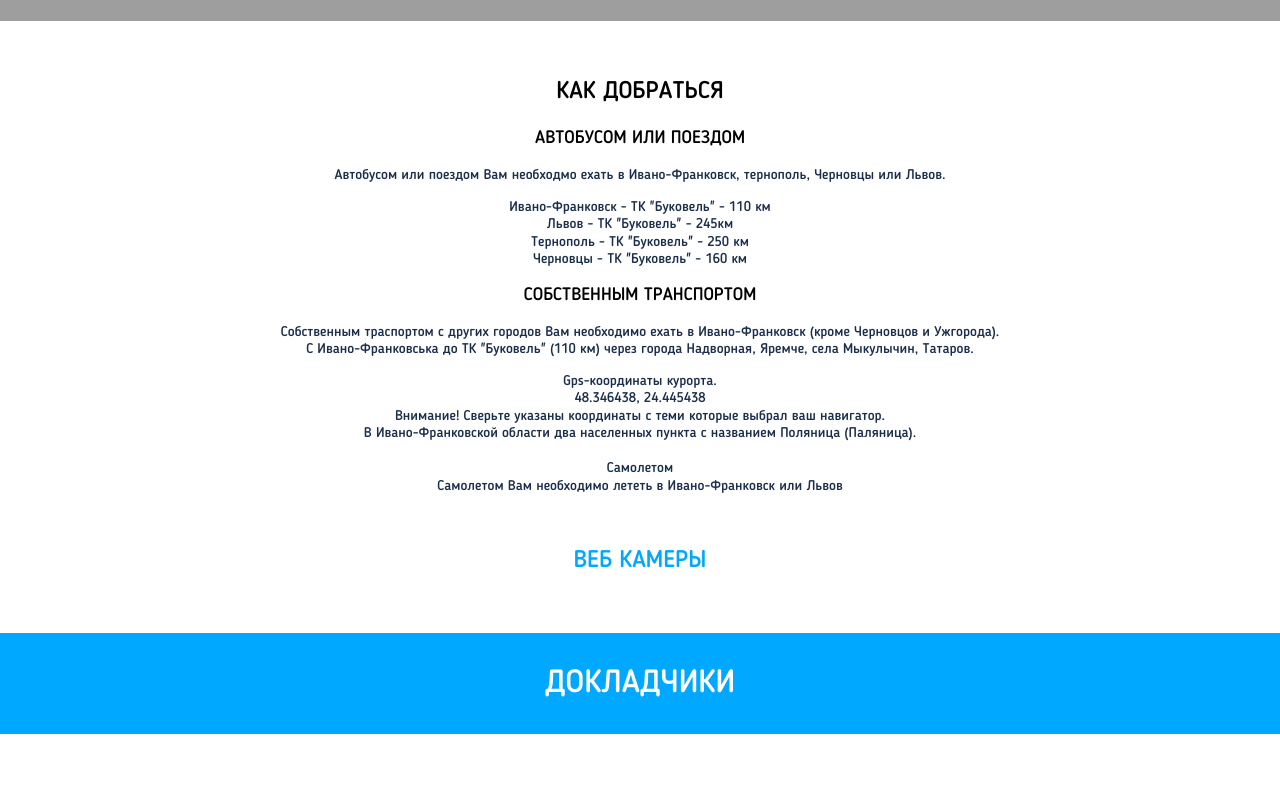
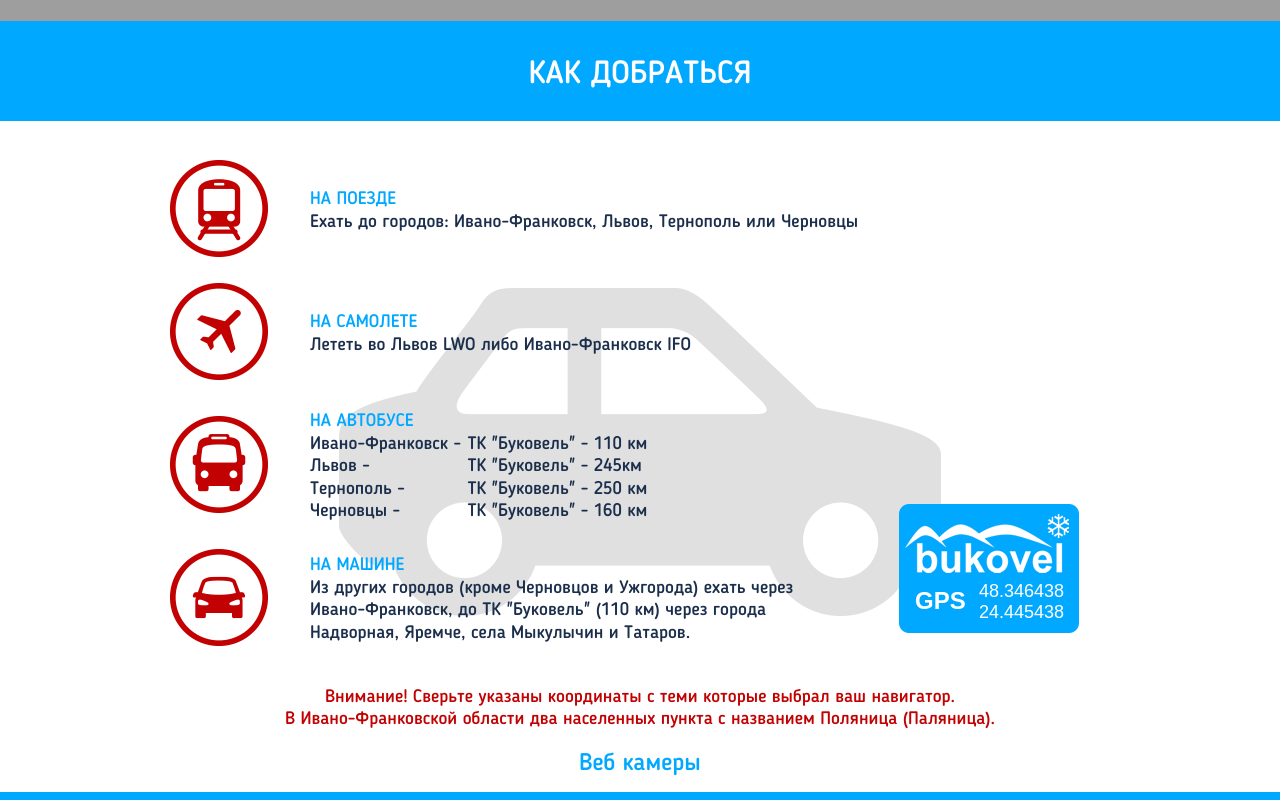
Before and after one commit to artyomtrityak/webukovel, a website: page index.html in a window 1280 px wide. Shown: the part 1180-1980 px from the top of the page. Drawn offline with Linux system fonts and the light colour scheme; some packages are replaced by stand-ins of ours; grey boxes are pictures that could not be loaded.

Commit message:
Stylize routes block

```diff
--- a/css/main.css
+++ b/css/main.css
@@ -284,7 +284,7 @@
 .support__item+.support__item{margin-bottom:7.7em}
 .support__item+.support__item h3{margin-bottom:.15em;padding-top:.1em}
 .support__logo{display:inline-block;vertical-align:top;-webkit-transition:-webkit-transform .25s ease;transition:transform .25s ease}
-.support__logo:active,.support__logo:hover{-webkit-transform:translateY(0.3em);-ms-transform:translateY(0.3em);transform:translateY(0.3em)}
+.support__logo:active,.support__logo:hover{-webkit-transform:translateY(.3em);-ms-transform:translateY(.3em);transform:translateY(.3em)}
 .support__logo--google{margin-top:4.85em;margin-left:1.4em}
 .support__logo--java{margin-top:2.3em;margin-left:8.3em}
 .support__logo--oracle{margin-top:3.85em;margin-left:3.2em}
@@ -316,38 +316,34 @@
 img{max-width:100%!important}
 h2,h3,p{orphans:3;widows:3}
 h2,h3{page-break-after:avoid}}
-@-webkit-keyframes bounce{0%,100%,20%,53%,80%{-webkit-transition-timing-function:cubic-bezier(0.215,.61,.355,1);transition-timing-function:cubic-bezier(0.215,.61,.355,1);-webkit-transform:translate3d(0,0,0);transform:translate3d(0,0,0)}
-40%,43%{-webkit-transition-timing-function:cubic-bezier(0.755,.05,.855,.06);transition-timing-function:cubic-bezier(0.755,.05,.855,.06);-webkit-transform:translate3d(0,-30px,0);transform:translate3d(0,-30px,0)}
-70%{-webkit-transition-timing-function:cubic-bezier(0.755,.05,.855,.06);transition-timing-function:cubic-bezier(0.755,.05,.855,.06);-webkit-transform:translate3d(0,-15px,0);transform:translate3d(0,-15px,0)}
+@-webkit-keyframes bounce{0%,100%,20%,53%,80%{-webkit-transition-timing-function:cubic-bezier(.215,.61,.355,1);transition-timing-function:cubic-bezier(.215,.61,.355,1);-webkit-transform:translate3d(0,0,0);transform:translate3d(0,0,0)}
+40%,43%{-webkit-transition-timing-function:cubic-bezier(.755,.05,.855,.06);transition-timing-function:cubic-bezier(.755,.05,.855,.06);-webkit-transform:translate3d(0,-30px,0);transform:translate3d(0,-30px,0)}
+70%{-webkit-transition-timing-function:cubic-bezier(.755,.05,.855,.06);transition-timing-function:cubic-bezier(.755,.05,.855,.06);-webkit-transform:translate3d(0,-15px,0);transform:translate3d(0,-15px,0)}
 90%{-webkit-transform:translate3d(0,-4px,0);transform:translate3d(0,-4px,0)}}
-@keyframes bounce{0%,100%,20%,53%,80%{-webkit-transition-timing-function:cubic-bezier(0.215,.61,.355,1);transition-timing-function:cubic-bezier(0.215,.61,.355,1);-webkit-transform:translate3d(0,0,0);transform:translate3d(0,0,0)}
-40%,43%{-webkit-transition-timing-function:cubic-bezier(0.755,.05,.855,.06);transition-timing-function:cubic-bezier(0.755,.05,.855,.06);-webkit-transform:translate3d(0,-30px,0);transform:translate3d(0,-30px,0)}
-70%{-webkit-transition-timing-function:cubic-bezier(0.755,.05,.855,.06);transition-timing-function:cubic-bezier(0.755,.05,.855,.06);-webkit-transform:translate3d(0,-15px,0);transform:translate3d(0,-15px,0)}
+@keyframes bounce{0%,100%,20%,53%,80%{-webkit-transition-timing-function:cubic-bezier(.215,.61,.355,1);transition-timing-function:cubic-bezier(.215,.61,.355,1);-webkit-transform:translate3d(0,0,0);transform:translate3d(0,0,0)}
+40%,43%{-webkit-transition-timing-function:cubic-bezier(.755,.05,.855,.06);transition-timing-function:cubic-bezier(.755,.05,.855,.06);-webkit-transform:translate3d(0,-30px,0);transform:translate3d(0,-30px,0)}
+70%{-webkit-transition-timing-function:cubic-bezier(.755,.05,.855,.06);transition-timing-function:cubic-bezier(.755,.05,.855,.06);-webkit-transform:translate3d(0,-15px,0);transform:translate3d(0,-15px,0)}
 90%{-webkit-transform:translate3d(0,-4px,0);transform:translate3d(0,-4px,0)}}
-
-.map img {
-  max-width: none;
-}
-
-.speaker__icon {
-  display: none;
-  position: absolute;
-  top: 10px;
-  right: 10px;
-  z-index: 20;
-  width: 74px;
-  height: 45px;
-  background: url(../img/icon-pro.png) 0 0 no-repeat;
-}
-
-.speaker__icon--md {
-  width: 56px;
-  height: 55px;
-  background: url(../img/icon-mid.png) 0 0 no-repeat;
-}
-
-.speaker__icon--rk {
-  width: 63px;
-  height: 63px;
-  background: url(../img/icon-rookie.png) 0 0 no-repeat;
-}
+.map img{max-width:none}
+.speaker__icon{display:none;position:absolute;top:10px;right:10px;z-index:20;width:74px;height:45px;background:url(../img/icon-pro.png) no-repeat}
+.speaker__icon--md{width:56px;height:55px;background:url(../img/icon-mid.png) no-repeat}
+.speaker__icon--rk{width:63px;height:63px;background:url(../img/icon-rookie.png) no-repeat}
+.route{padding-bottom:1px;background:url(../img/bg-car.png) 50% 60.4% no-repeat}
+.route .wrap{position:relative}
+.route .headline{padding-top:1.15em;padding-bottom:.88em}
+.route__items{padding:1.429em 19em 1em 2.143em;margin-bottom:1.857em}
+.route__item{margin-top:1.857em}
+.route__item:first-child{margin-top:0}
+.route__img-box,.route__info{display:table-cell;vertical-align:middle}
+.route__img-box{width:140px;padding-right:1em}
+.route__info{padding-top:.286em}
+.route__info dt{text-transform:uppercase;color:#00a8ff;font-size:1.286em}
+.route__info dd{margin:0;font-size:1.286em}
+.route__info span{min-width:8.444em;display:inline-block}
+.route__warning{text-align:center;color:#c20202;font-size:1.286em}
+.route__coords{position:absolute;right:71px;bottom:158px;z-index:1;width:180px;height:129px;padding:5.5em 1.071em .357em 5em;background:url(../img/gps-logo.png) no-repeat;color:#fff;font-family:Arial,"Helvetica Neue",Helvetica,sans-serif}
+.route__coords b{position:absolute;bottom:.708em;left:.667em;font-size:1.714em;font-weight:700;text-transform:uppercase}
+.route__coords span{display:block;text-align:right;font-size:1.286em;line-height:1.2}
+.support__btn{padding:.65em .25em .55em;border-radius:8px;background-color:#00a8ff;display:inline-block;text-transform:uppercase;color:#fff;font-size:1.429em;text-align:center;line-height:1.15}
+.support__btn:hover{background-color:#00a0f0;color:#fff}
+.support__btn:active{-webkit-box-shadow:inset 0 1px 6px 2px #006ea6;box-shadow:inset 0 1px 6px 2px #006ea6;color:#fff}
--- a/index.html
+++ b/index.html
@@ -82,33 +82,54 @@
       <div id="map"></div>
     </section>
 
-    <section class="content" style="text-align: center">
-<h3>Как добраться</h3>
-<h4>Автобусом или поездом</h4>
-<p>Автобусом или поездом Вам необходмо ехать в Ивано-Франковск, тернополь, Черновцы или Львов.</p>
+    <section class="route" id="route">
+      <h2 class="headline">Как добраться</h2>
+      <div class="wrap">
+        <ul class="route__items">
+          <li class="route__item">
+            <div class="route__img-box"><img src="img/icon-train.png" alt="ПОЕЗД"></div>
+            <dl class="route__info">
+              <dt>НА ПОЕЗДЕ</dt>
+              <dd>Ехать до городов: Ивано-Франковск, Львов, Тернополь или Черновцы</dd>
+            </dl>
+          </li>
+          <li class="route__item">
+            <div class="route__img-box"><img src="img/icon-airplane.png" alt="САМОЛЕТ"></div>
+            <dl class="route__info">
+              <dt>НА САМОЛЕТЕ</dt>
+              <dd>Лететь во Львов LWO либо Ивано-Франковск IFO</dd>
+            </dl>
+          </li>
+          <li class="route__item">
+            <div class="route__img-box"><img src="img/icon-bus.png" alt="АВТОБУС"></div>
+            <dl class="route__info">
+              <dt>НА АВТОБУСЕ</dt>
+              <dd><span>Ивано-Франковск -</span> ТК "Буковель" - 110 км</dd>
+              <dd><span>Львов -</span> ТК "Буковель" - 245км</dd>
+              <dd><span>Тернополь -</span> ТК "Буковель" - 250 км </dd>
+              <dd><span>Черновцы -</span> ТК "Буковель" - 160 км</dd>
+            </dl>
+          </li>
+          <li class="route__item">
+            <div class="route__img-box"><img src="img/icon-car.png" alt="МАШИНА"></div>
+            <dl class="route__info">
+              <dt>НА МАШИНЕ</dt>
+              <dd>Из других городов (кроме Черновцов и Ужгорода) ехать через <br>Ивано-Франковск, до ТК "Буковель" (110 км) через города <br>Надворная, Яремче, села Мыкулычин и Татаров.</dd>
+            </dl>
+          </li>
+        </ul>
 
+        <div class="route__coords">
+          <b>GPS</b>
+          <span>48.346438</span>
+          <span>24.445438</span>
+        </div>
 
-Ивано-Франковск - ТК "Буковель" - 110 км <br/>
-Львов - ТК "Буковель" - 245км <br/>
-Тернополь - ТК "Буковель" - 250 км <br/>
-Черновцы - ТК "Буковель" - 160 км <br/><br/>
-
-<h4>Собственным транспортом </h4>
-<p>Собственным траспортом с других городов Вам необходимо ехать в Ивано-Франковск (кроме Черновцов и Ужгорода).<br/>
-С Ивано-Франковська до ТК "Буковель" (110 км) через города Надворная, Яремче, села Мыкулычин, Татаров.
-</p>
-
-Gps-координаты курорта. <br>
-48.346438, 24.445438<br>
-
-Внимание! Сверьте указаны координаты с теми которые выбрал ваш навигатор. <br/> В Ивано-Франковской области два населенных пункта с названием Поляница (Паляница).<br><br>
-
-Самолетом<br>
-Самолетом Вам необходимо лететь в Ивано-Франковск или Львов
-<br><br><br><br>
-
-<h3><a href="http://bukovel.com/ru/cams/">Веб камеры</a></h3>
-<br><br>
+        <p class="route__warning"><strong>Внимание! Сверьте указаны координаты с теми которые выбрал ваш навигатор. <br>В Ивано-Франковской области два населенных пункта с названием Поляница (Паляница).</strong></p>
+        <div class="align-c push-half--bottom">
+          <a class="h3" href="http://bukovel.com/ru/cams/">Веб камеры</a>
+        </div>
+      </div>
     </section>
 
     <section class="speakers" id="speakers">
@@ -280,8 +301,10 @@
 
     <section class="support" id="support">
       <h2 class="headline">ПОДДЕРЖКА</h2>
-      <h4 style="text-align:center; text-decoration: underline; margin-top:10px"><a href="Partnership_Proposal_WeBukovel_2015.pdf">Скачать партнерскую программу</a></h4>
       <div class="wrap">
+        <div class="align-c push--bottom">
+          <a class="support__btn" href="Partnership_Proposal_WeBukovel_2015.pdf" download>Скачать <br>партнерскую программу</a>
+        </div>
         <article class="support__item">
           <h3>НАШИ ПАРТНЕРЫ</h3>
           <ul class="support__logos">
@@ -302,31 +325,29 @@
           <h3>НАШИ ДРУЗЬЯ</h3>
           <ul class="support__logos">
              <li>
-              <li>
               <a class="support__logo support__logo--opower" href="http://djinni.co/" target="_blank" style="height: 40px;">
                 <img src="img/djinni.png" alt="Анонимный поиск работы для разработчиков">
               </a>
               <a class="support__logo support__logo--java" href="http://www.it-sobytie.ru" target="_blank" style="width: 60px;">
-                <img src="img/it.jpg">
+                <img src="img/it.jpg" alt="IT-sobytie">
               </a>
               <a class="support__logo support__logo--java" href="http://indigo.co.ua/" target="_blank" style="width: 60px;">
-                <img src="img/indigo.png">
+                <img src="img/indigo.png" alt="Indigo">
               </a>
               <a class="support__logo support__logo--java" href="http://geekslab.co/" target="_blank" style="width: 100px;">
-                <img src="img/geekslab.png">
+                <img src="img/geekslab.png" alt="Geekslab">
               </a>
               <a class="support__logo support__logo--java" href="http://seleniumcamp.com/" target="_blank" style="width: 100px;">
-                <img src="img/seleniumcamp.png">
+                <img src="img/seleniumcamp.png" alt="SeleniumCamp">
               </a>
 
               <a class="support__logo support__logo--java" href="http://guid.com.ua/" target="_blank" style="width: 130px;">
-                <img src="img/guide.png">
+                <img src="img/guide.png" alt="GUID">
               </a>
 
               <a class="support__logo support__logo--java" href="http://www.itschool-hillel.org/" target="_blank" style="width: 130px;">
-                <img src="img/itschool.jpg">
+                <img src="img/itschool.jpg" alt="ITschool">
               </a>
-            </li>
             </li>
           </ul>
         </article>
```
Also changed, not shown: img/bg-car.png (added), img/gps-logo.png (added), img/icon-airplane.png (added), img/icon-bus.png (added), img/icon-car.png (added), img/icon-train.png (added).
